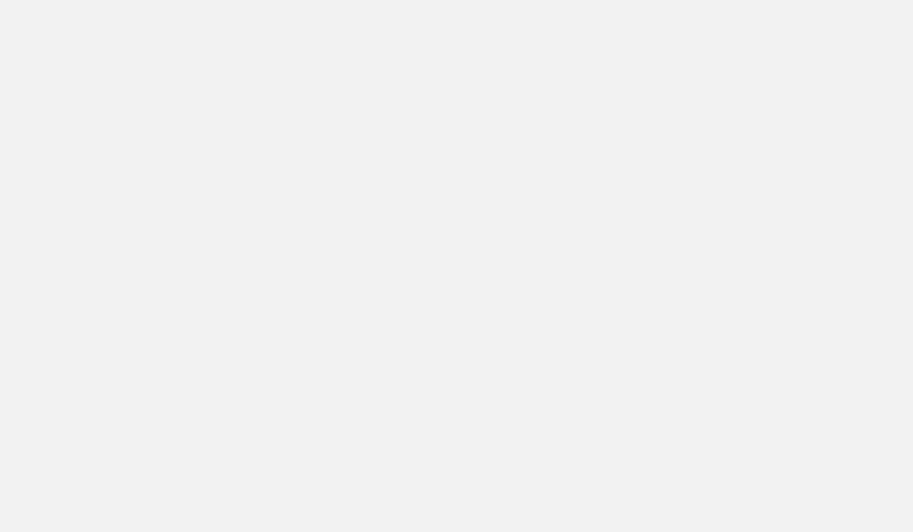
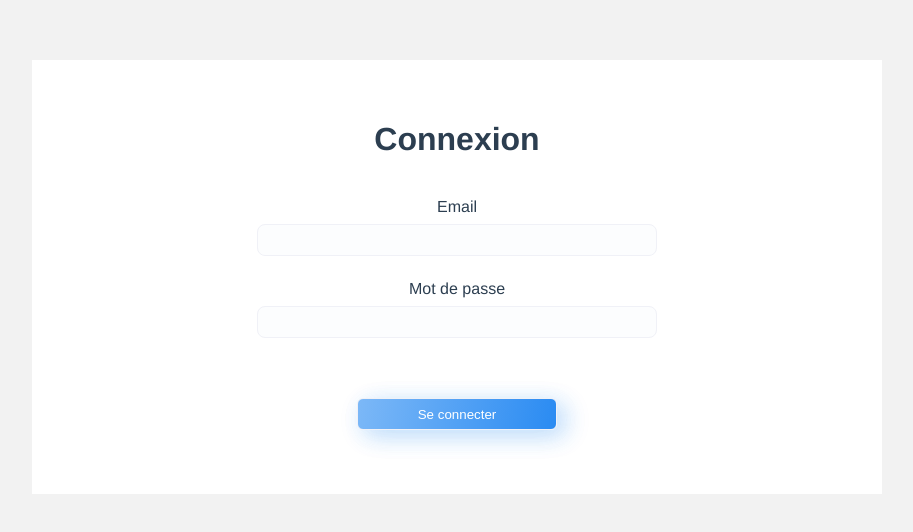
Before and after one commit to anthonylpdev/inbenchat, a Vue app: page /login in a window 1280 px wide. Shown: the top 532 px of the page, without its empty margins (183-1096 px from the left). Built offline with nearby package versions, Linux system fonts and the light colour scheme.

Commit message:
Login component and authentification

```diff
--- a/src/router/index.js
+++ b/src/router/index.js
@@ -1,17 +1,32 @@
 import Vue from 'vue';
 import VueRouter from 'vue-router';
 import Home from '../views/Home.vue';
+import Login from '../views/Login.vue';
 
 Vue.use(VueRouter);
 
 const routes = [
   {
+    path: '/login',
+    name: 'Login',
+    component: Login,
+  },
+  {
     path: '/',
     name: 'Home',
     component: Home,
+    beforeEnter: (to, from, next) => {
+      if (localStorage.getItem('user-token') !== null) {
+        next();
+      } else {
+        next({
+          name: 'Login',
+        });
+      }
+    },
   },
+  { path: '*', redirect: '/' },
 ];
-
 const router = new VueRouter({
   mode: 'history',
   base: process.env.BASE_URL,
--- /dev/null
+++ b/src/views/Login.vue
@@ -0,0 +1,110 @@
+<template>
+  <div class="login">
+    <div class="inside body-part">
+      <h1>Connexion</h1>
+      <form class="form" @submit.prevent="login" action="">
+        <label for="email">Email</label>
+        <input required id="email" type="text" class="default" v-model="input.email">
+        <label for="password">Mot de passe</label>
+        <input required id="password" type="password" class="default" v-model="input.password">
+        <div v-if="errors.length" class="errors">
+          <span
+            :key="index"
+            v-for="(er, index) in errors">{{ er }}</span>
+        </div>
+        <input type="submit" value="Se connecter" class="submit">
+      </form>
+    </div>
+  </div>
+</template>
+
+<script>
+
+import axios from 'axios';
+
+export default {
+  name: 'Login',
+  methods: {
+    login() {
+      const options = {
+        method: 'POST',
+        headers: { 'content-type': 'application/json' },
+        data: {
+          strategy: 'local',
+          email: this.input.email,
+          password: this.input.password,
+        },
+        url: 'http://localhost:3030/authentication',
+      };
+
+      this.errors = [];
+
+      axios(options)
+        .then((response) => {
+          localStorage.setItem('user-token', response.data.accessToken);
+        })
+        .catch(() => {
+          localStorage.removeItem('user-token');
+          this.errors.push('Erreur d\'authentification, veuillez vérifier.');
+        });
+    },
+  },
+  data() {
+    return {
+      input: {
+        email: '',
+        password: '',
+      },
+      errors: [],
+    };
+  },
+};
+
+</script>
+
+<style scoped lang="scss">
+  .login {
+    display: flex;
+    width: 850px;
+    background-color: #fff;
+    padding: 40px 0;
+    justify-content: center;
+    .inside {
+      width: 400px;
+      h1 {
+        display: block;
+        margin-bottom: 40px;
+      }
+      .form {
+        //display: flex;
+        label {
+          display: block;
+          margin-bottom: 8px;
+        }
+        input {
+          display: block;
+          height: 32px;
+          margin: 0 auto 24px;
+          width: 100%;
+          background: #FCFDFE;
+          border: 1px solid #F0F1F7;
+          box-sizing: border-box;
+          border-radius: 8px;
+          &[type="submit"]{
+            max-width: 200px;
+            color: #fff;
+            margin-top: 60px;
+            background: linear-gradient(100.61deg, #7CB8F7 0%, #2A8BF2 100%);
+            box-shadow: 10px 6px 25px rgba(42, 139, 242, 0.15),
+            4px 4px 25px rgba(42, 139, 242, 0.05),
+            6px 6px 25px rgba(42, 139, 242, 0.15);
+            border-radius: 6px;
+            &:hover {
+              cursor: pointer;
+            }
+          }
+        }
+      }
+    }
+  }
+</style>
```
